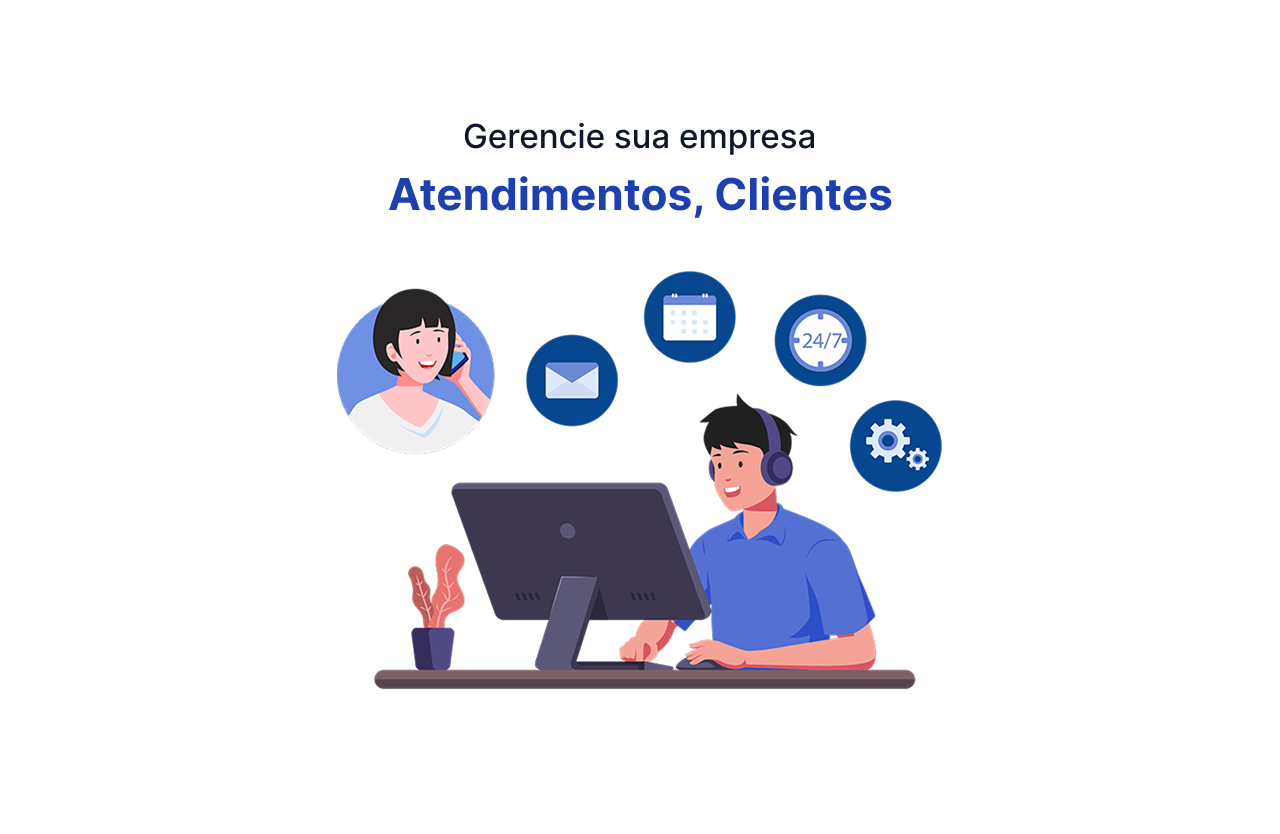
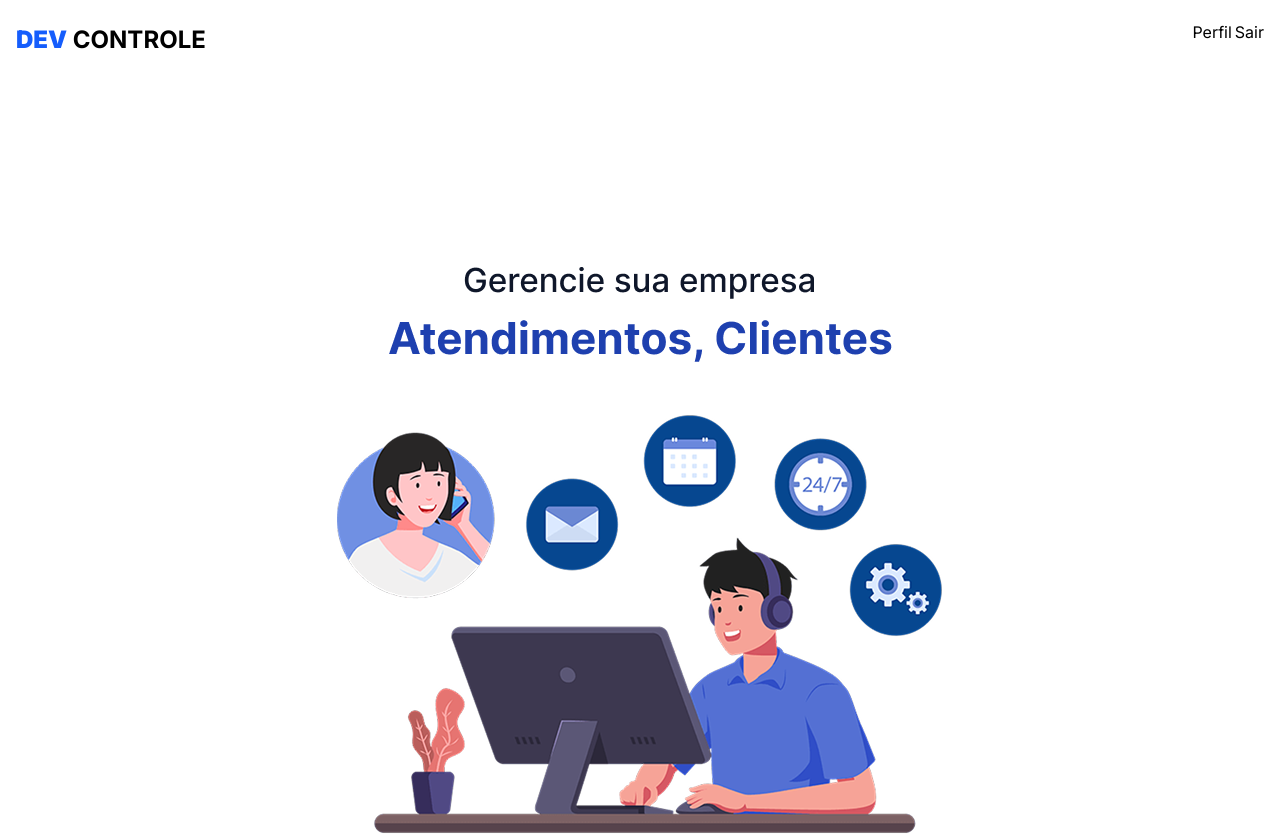
Before and after one commit to ReinaldoARamos/dev-controle, a Next.js app: page / in a window 1280 px wide. Before the commit the page ends 800 px from the top, so only its background shows below. Built offline with nearby package versions, Linux system fonts and the light colour scheme.

Commit message:
começando a estilizar o header

```diff
--- /dev/null
+++ b/app/components/Header/Header.tsx
@@ -0,0 +1,19 @@
+import Image from "next/image";
+import Logo from "../../../public/DEV CONTROLE.png";
+export function Header() {
+  return (
+    <div className="text-black flex justify-between px-4 mb-44 py-5">
+      <div
+        className="font-bold text-2xl leading-relaxed
+"
+      >
+        {" "}
+        <b className="text-blue-600">DEV</b> CONTROLE{" "}
+      </div>
+      <div className="flex gap-[3px]">
+        <div>Perfil</div>
+        <div>Sair</div>
+      </div>
+    </div>
+  );
+}
--- a/app/layout.tsx
+++ b/app/layout.tsx
@@ -1,6 +1,7 @@
 import type { Metadata } from "next";
 import { Geist, Geist_Mono, Inter } from "next/font/google";
 import "./globals.css";
+import { Header } from "./components/Header/Header";
 
 const geistSans = Inter({
   variable: "--font-inter-sans",
@@ -22,6 +23,7 @@ export default function RootLayout({
       <body
         className={`${geistSans.variable} antialiased`}
       >
+        <Header />
         {children}
       </body>
     </html>
--- a/app/page.tsx
+++ b/app/page.tsx
@@ -11,7 +11,7 @@ export default function Home() {
   return hasContent ? (
     <div>Oi migos</div>
   ) : (
-    <div className="w-screen h-screen items-center flex justify-center">
+    <div className=" w-screen items-center flex justify-center">
       <Image alt="nao há chamados" src={noContentImage} quality={100} />
     </div>
   );
```
Also changed, not shown: public/DEV CONTROLE.png (added).
